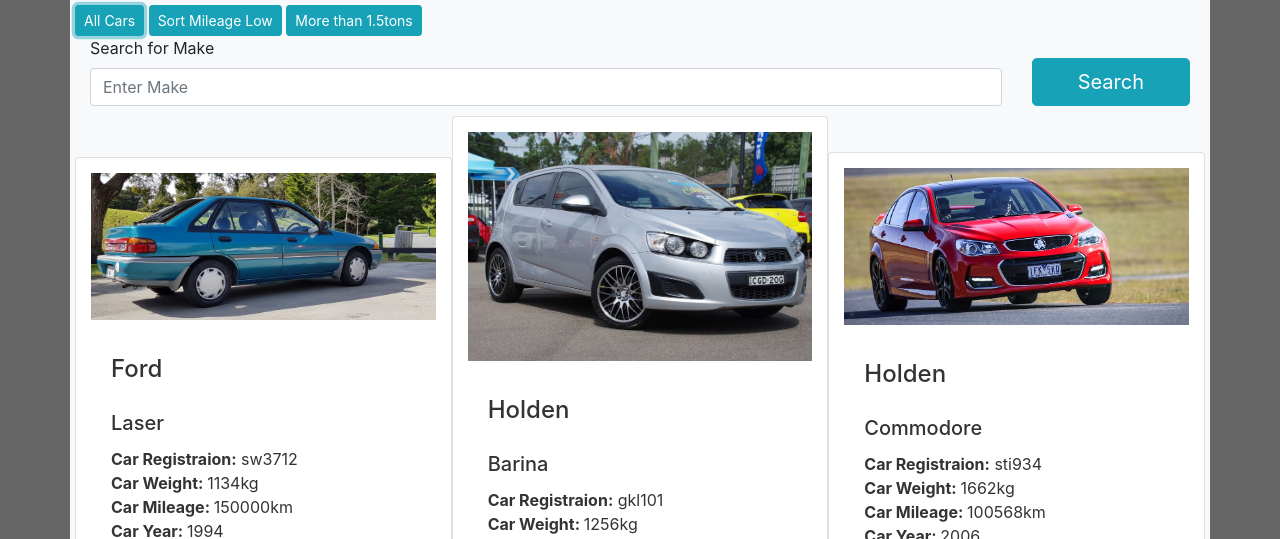
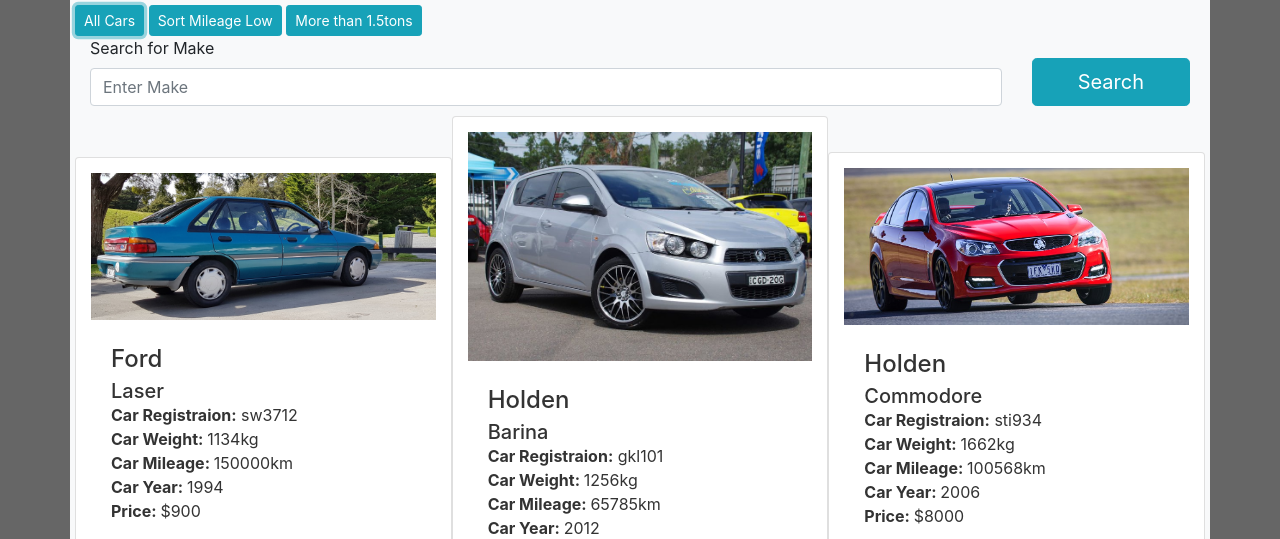
Before and after one commit to rustychaiNZ/carsAlgorithm, a plain HTML site: page index.html in a window 1280 px wide. Both pictures are taken after a click on the button "All Cars". Shown: the part 260-799 px from the top of the page. Drawn offline with nearby package versions, Linux system fonts and the light colour scheme.

Commit message:
cleaned up some formatting

```diff
--- a/css/stylesheet.css
+++ b/css/stylesheet.css
@@ -42,6 +42,13 @@ h4{
 	width: 100%;
 	padding-top: 15px;
 }
+.card-title{
+	margin-bottom: 0;
+}
+h4{
+	padding-bottom: 5px;
+	padding-top: 5px;
+}
 .resultsContainer{
 	padding-top: 10px;
 }
--- a/js/script.js
+++ b/js/script.js
@@ -170,7 +170,8 @@ function writeCars(){
 	'<div class="card col-md-4">' +
 		'<img src="' + cars[i].picture + '" class="card-image" alt="cars">' +
 		'<div class="card-body">' +
-			'<h4 class="card-title">' + cars[i].make + '</h4>' + '<h5 class="card-title">' + cars[i].model + '</h5>' +
+			'<h4 class="card-title">' + cars[i].make + '</h4>' +
+			'<h5 class="card-title">' + cars[i].model + '</h5>' +
 			'<p class="card-text"> <b>Car Registraion:</b> ' + cars[i].registraion + '<br> <b>Car Weight: </b>' + cars[i].weight + 'kg<br><b>Car Mileage: </b>' + cars[i].mileage + 'km' + '<br><b>Car Year: </b>' + cars[i].year + '<br> <b>Price: </b>$' + cars[i].price +
 		'</div>';
 }
```
